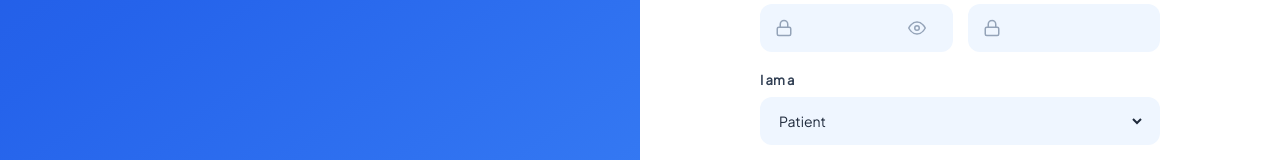
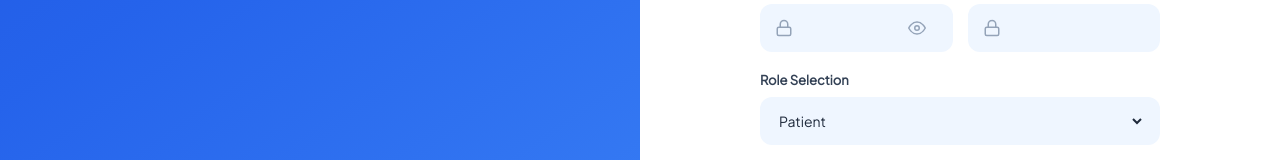
Before and after one commit to Rev0710/Doclock, a React (Vite) app in the folder doclock-project/client/: page /register in a window 1280 px wide. Shown: the part 711-871 px from the top of the page. Built offline with nearby package versions, Linux system fonts and the light colour scheme.

Commit message:
Updated for error verification and then icons

```diff
--- a/doclock-project/client/src/pages/Register.jsx
+++ b/doclock-project/client/src/pages/Register.jsx
@@ -198,7 +198,7 @@ export default function Register() {
             </div>
 
             <div className="field-group">
-              <label className="field-label">I am a</label>
+              <label className="field-label">Role Selection</label>
               <div className="field-wrap-modern">
                 <select value={form.role} onChange={set('role')}>
                   <option value="patient">Patient</option>
```
